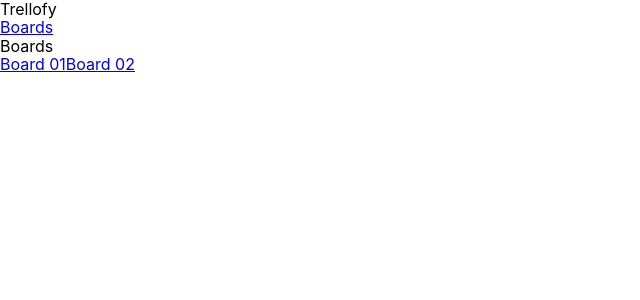
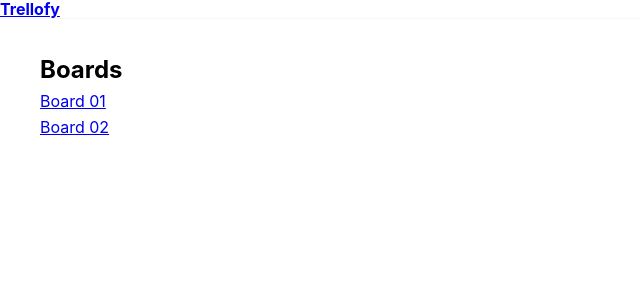
Before and after one commit to lasota-piotr/trellofy, a React (Create React App) app: page / in a window 1280 px wide. Shown: the top 300 px of the page, without its empty margins (0-640 px from the left). Built offline with nearby package versions, Linux system fonts and the light colour scheme.

Commit message:
feat: update styling
minor fixes

```diff
--- a/src/App.tsx
+++ b/src/App.tsx
@@ -1,11 +1,12 @@
 import React from 'react'
-import { ThemeProvider } from 'styled-components/macro'
+import styled, { ThemeProvider } from 'styled-components/macro'
 import { Link } from '@reach/router'
 import Layout from './components/Layout'
 import theme from './styles/theme'
 import GlobalStyles from './styles/GlobalStyles'
 import AppRoot from './AppRoot'
 import { AppContextProvider } from './context/AppContext'
+import { Text, Flex } from 'rebass'
 
 const App: React.FC = () => {
   return (
@@ -13,12 +14,15 @@
       <AppContextProvider>
         <Layout>
           <GlobalStyles />
-          <header className="App-header">
-            Trellofy
+          <Header as="header" px={4} py={1} alignItems="center">
             <nav>
-              <Link to="/">Boards</Link>
+              <Link to="/">
+                <Text as="h1" fontSize={2} mr={4}>
+                  Trellofy
+                </Text>
+              </Link>
             </nav>
-          </header>
+          </Header>
           <AppRoot />
         </Layout>
       </AppContextProvider>
@@ -26,4 +30,11 @@
   )
 }
 
+const Header = styled(Flex)`
+  border-bottom: 1px solid ${p => p.theme.colors.lightgray};
+  position: fixed;
+  top: 0;
+  width: 100%;
+`
+
 export default App
--- a/src/components/AddList.tsx
+++ b/src/components/AddList.tsx
@@ -1,11 +1,9 @@
 import React from 'react'
-import styled from 'styled-components'
 import { CardProps } from 'rebass'
 import { useAppDispatch } from '../context/AppContext'
 import ListContainer from './reusable/ListContainer'
 import AddElement from './reusable/AddElement'
-
-const ADD_LIST_TITLE_INPUT_MAX_LENGTH = 30
+import { ADD_LIST_TITLE_INPUT_MAX_LENGTH } from './constants/list'
 
 interface AddListProps extends CardProps {
   boardId: string
@@ -16,7 +14,7 @@
 
   return (
     // @ts-ignore
-    <AddListContainer padding={0} {...props}>
+    <ListContainer padding={0} {...props}>
       <AddElement
         text="+ Add another list"
         placeholder="Enter list title..."
@@ -31,12 +29,8 @@
           })
         }}
       />
-    </AddListContainer>
+    </ListContainer>
   )
 }
 
-const AddListContainer = styled(ListContainer)`
-  align-self: start;
-`
-
 export default AddList
--- a/src/components/Board.tsx
+++ b/src/components/Board.tsx
@@ -7,6 +7,7 @@
 import { useAppState } from '../context/AppContext'
 import BoardLists from './BoardLists'
 import ModalCard from './ModalCard'
+import { Box, Text } from 'rebass'
 
 interface BoardProps {
   boardId?: string
@@ -19,21 +20,25 @@
   }
   const board = appContextValue.boards.byId[boardId]
   return (
-    <BoardWrapper>
-      <div>
-        {board.title}
-        {board.id}
-      </div>
-      <div>
-        <BoardLists lists={board.lists} boardId={boardId} />
-      </div>
+    <BoardContainer p={3} pt={5}>
+      <BoardTitleContainer p={2}>
+        <Text as="h2" m={1}>
+          {board.title}
+        </Text>
+      </BoardTitleContainer>
+      <BoardLists lists={board.lists} boardId={boardId} />
       <ModalCard />
-    </BoardWrapper>
+    </BoardContainer>
   )
 }
 
-const BoardWrapper = styled.div`
-  border: 1px solid black;
+const BoardTitleContainer = styled(Box)`
+  position: fixed;
+  top: 3rem;
+`
+
+const BoardContainer = styled(Box)`
+  position: relative;
 `
 
 export default Board
--- a/src/components/Boards.tsx
+++ b/src/components/Boards.tsx
@@ -1,25 +1,28 @@
 import React from 'react'
 import { Link } from '@reach/router'
-import {useAppState} from '../context/AppContext'
+import { useAppState } from '../context/AppContext'
+import { Box, Text } from 'rebass'
 
 const Boards = () => {
   const appContextValue = useAppState()
   const boardsIds = appContextValue.boards.allIds
 
   return (
-    <div>
-      Boards
+    <Box px={4}>
+      <Text as="h2" m={2}>
+        Boards
+      </Text>
       <div>
         {boardsIds.map(boardId => {
           const boardTitle = appContextValue.boards.byId[boardId].title
           return (
             <Link to={`/boards/${boardId}`} key={boardId}>
-              {boardTitle}
+              <Text m={2}>{boardTitle}</Text>
             </Link>
           )
         })}
       </div>
-    </div>
+    </Box>
   )
 }
 
--- a/src/components/Card.tsx
+++ b/src/components/Card.tsx
@@ -15,7 +15,9 @@
   return (
     <CardWrapper {...rest}>
       <CardTitle>{card.title}</CardTitle>
-      <CardDescription>{card.description}</CardDescription>
+      {card.description ? (
+        <CardDescription mt={1}>{card.description}</CardDescription>
+      ) : null}
     </CardWrapper>
   )
 }
@@ -33,7 +35,7 @@
 
 const CardWrapper = styled(CardRebass).attrs({
   fontSize: 2,
-  p: 1,
+  p: 2,
   my: 2,
   bg: 'white',
   borderRadius: 8,
@@ -41,5 +43,8 @@
 })`
   display: flex;
   flex-direction: column;
+  :hover {
+    cursor: pointer;
+  }
 `
 export default Card
--- a/src/components/Layout.tsx
+++ b/src/components/Layout.tsx
@@ -1,6 +1,6 @@
 import styled from 'styled-components/macro'
 
 const Layout = styled.div`
-
+  padding-top: 3rem;
 `
 export default Layout
--- a/src/components/List.tsx
+++ b/src/components/List.tsx
@@ -20,7 +20,7 @@
   const list = appContextValue.lists.byId[listId]
   return (
     //@ts-ignore
-    <ListContainer {...rest}>
+    <ListContainer as="article" {...rest}>
       <ListTitle listId={listId} />
 
       <div>
--- a/src/components/ListTitle.tsx
+++ b/src/components/ListTitle.tsx
@@ -1,6 +1,10 @@
 import React from 'react'
 import { useAppDispatch, useAppState } from '../context/AppContext'
 import EditableText from './reusable/EditableText'
+import { Text } from 'rebass'
+import styled from 'styled-components'
+import { ellipsis } from 'polished'
+import { ADD_LIST_TITLE_INPUT_MAX_LENGTH } from './constants/list'
 
 interface ListTitleProps {
   listId: string
@@ -13,7 +17,7 @@
   const { title } = list
 
   return (
-    <div>
+    <header>
       <EditableText
         text={title}
         onAccept={newText =>
@@ -26,17 +30,33 @@
           })
         }
         renderInput={({ getInputProps }) => (
-          <input
+          <Text
+            width="100%"
+            p={1}
+            mt={1}
+            fontSize={3}
+            maxLength={ADD_LIST_TITLE_INPUT_MAX_LENGTH}
+            fontWeight="bold"
+            as="input"
             type="text"
             {...getInputProps()}
           />
         )}
         renderText={({ text, getTextProps }) => (
-          <div {...getTextProps()}>{text}</div>
+          <ListTitleText as="h3" fontSize={3} m={2} mb={3} {...getTextProps()}>
+            {text}
+          </ListTitleText>
         )}
       />
-    </div>
+    </header>
   )
 }
 
+const ListTitleText = styled(Text)`
+  ${ellipsis()};
+  :hover {
+    cursor: pointer;
+  }
+`
+
 export default ListTitle
--- /dev/null
+++ b/src/components/constants/list.ts
@@ -0,0 +1 @@
+export const ADD_LIST_TITLE_INPUT_MAX_LENGTH = 30
--- a/src/components/reusable/ListContainer.tsx
+++ b/src/components/reusable/ListContainer.tsx
@@ -8,6 +8,8 @@
   p: 2,
 })`
   width: 15em;
+  flex-shrink: 0;
+  align-self: start;
 `
 
 export default ListContainer
```
